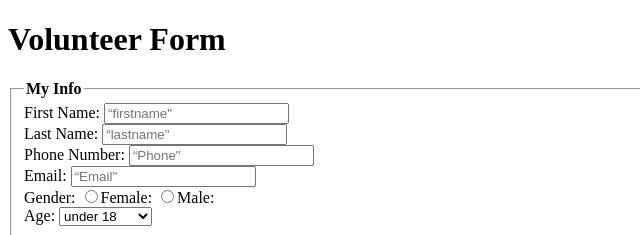
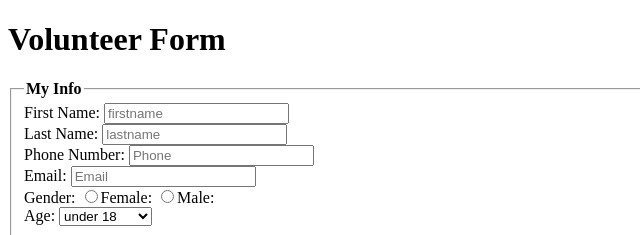
Before and after one commit to ESaarlas/lab4, a plain HTML site: page index.html in a window 1280 px wide. Shown: the top 235 px of the page, 0-640 px from the left. Drawn offline with Linux system fonts and the light colour scheme.

Commit message:
fixed quotes

```diff
--- a/index.html
+++ b/index.html
@@ -22,25 +22,25 @@
 
             <div>
 
-              <label> First Name: <input type="text" name="first_name_field" placeholder=“firstname"></label>
+              <label> First Name: <input type="text" name="first_name_field" placeholder="firstname"></label>
 
             </div>
 
             <div>
 
-              <label> Last Name: <input type="text" name="last_name_field" placeholder=“lastname"></label>
+              <label> Last Name: <input type="text" name="last_name_field" placeholder="lastname"></label>
 
             </div>
 
             <div>
 
-              <label> Phone Number: <input type="tel" name="phone_field" placeholder=“Phone"></label>
+              <label> Phone Number: <input type="tel" name="phone_field" placeholder="Phone"></label>
 
             </div>
 
             <div>
 
-              <label> Email: <input type="email" name="email_field" placeholder=“Email"></label>
+              <label> Email: <input type="email" name="email_field" placeholder="Email"></label>
 
             </div>
 
```
